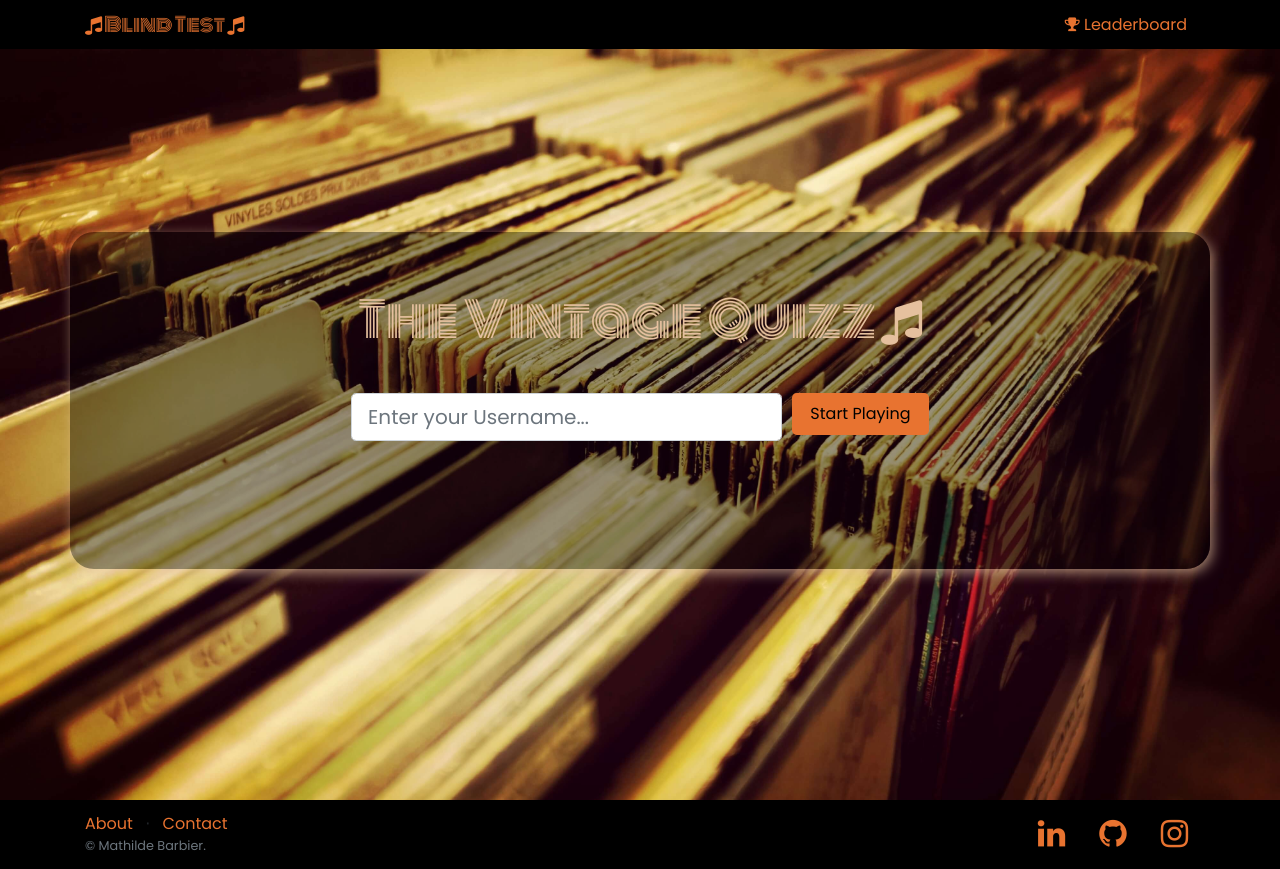
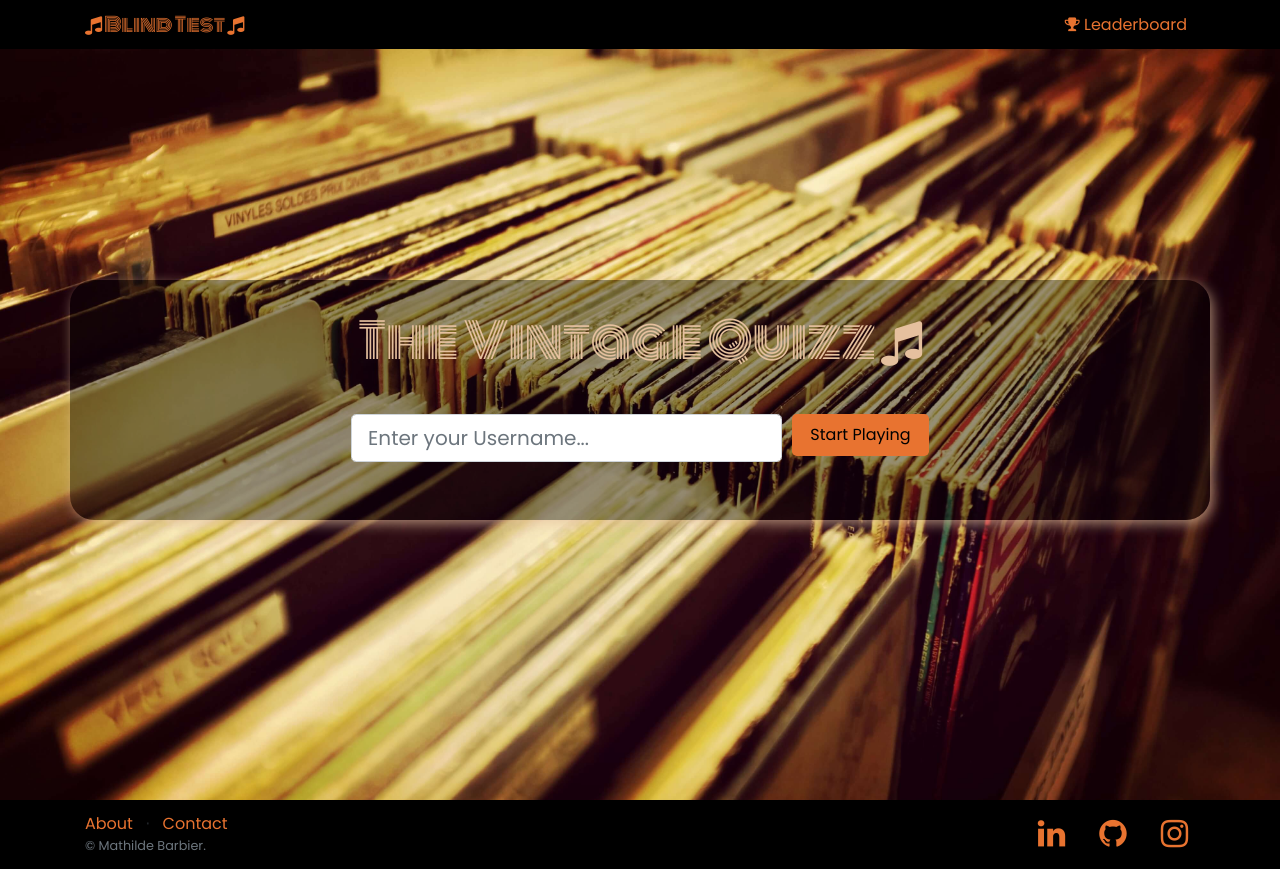
Before and after one commit to Code-Institute-Submissions/soul-blind-test, a Flask app: page / in a window 1280 px wide. Run offline with Flask 2, Linux system fonts and the light colour scheme; some libraries are stand-ins or nearby versions.

Commit message:
update home page style to make it work with Firefox

```diff
--- a/static/css/styles.css
+++ b/static/css/styles.css
@@ -151,11 +151,17 @@ footer.footer {
 
 .landing-page h1{
     color: #e5c09e;
+    margin-top:5%;
+}
+
+.landing-page form{
+    color: #e5c09e;
+    margin-bottom:10%;
 }
 
 .home-form {
     background: rgba(0,0,0,0.4);
-    padding:5% 5% 10% 5%;
+    padding:0% 5% 0% 5%;
 
     border-radius: 24px 24px 24px 24px;
     -moz-border-radius: 24px 24px 24px 24px;
@@ -292,3 +298,11 @@ footer.footer {
 .leaderboard-area .list-group-item p{
     font-weight:400;
 }
+
+
+.leaderboard-area h2{
+    font-family: 'Monoton', cursive;
+    font-size:2.3rem;
+    margin:1.5rem;
+    color:#e87330;
+}
```
